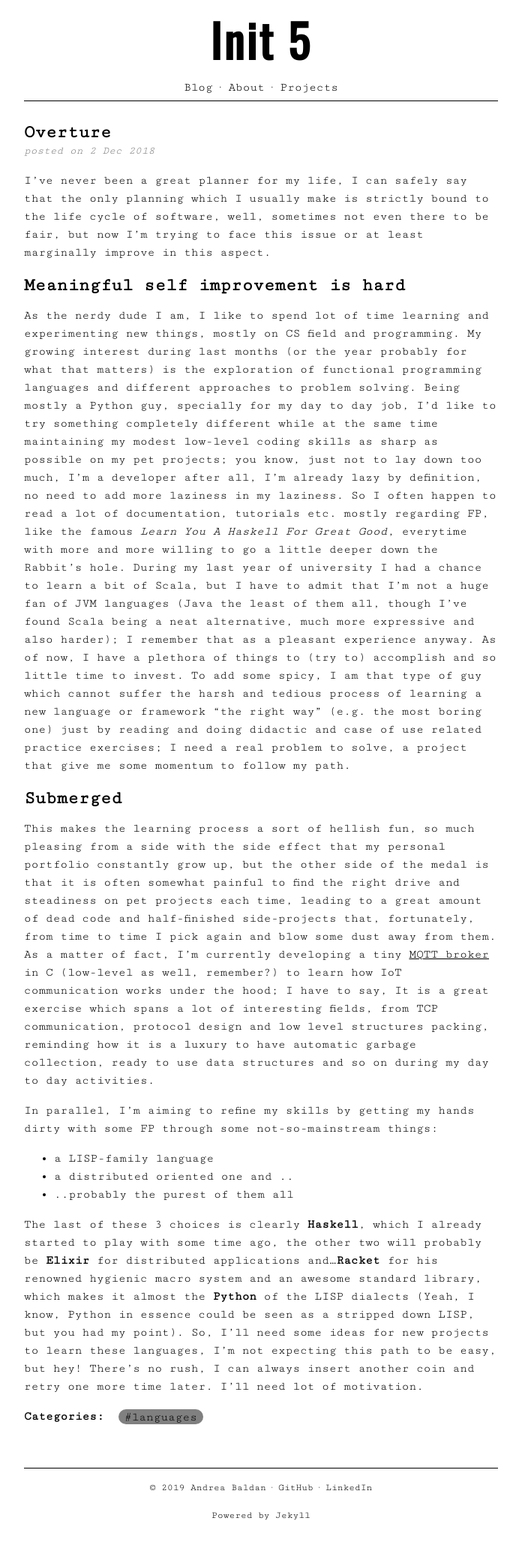
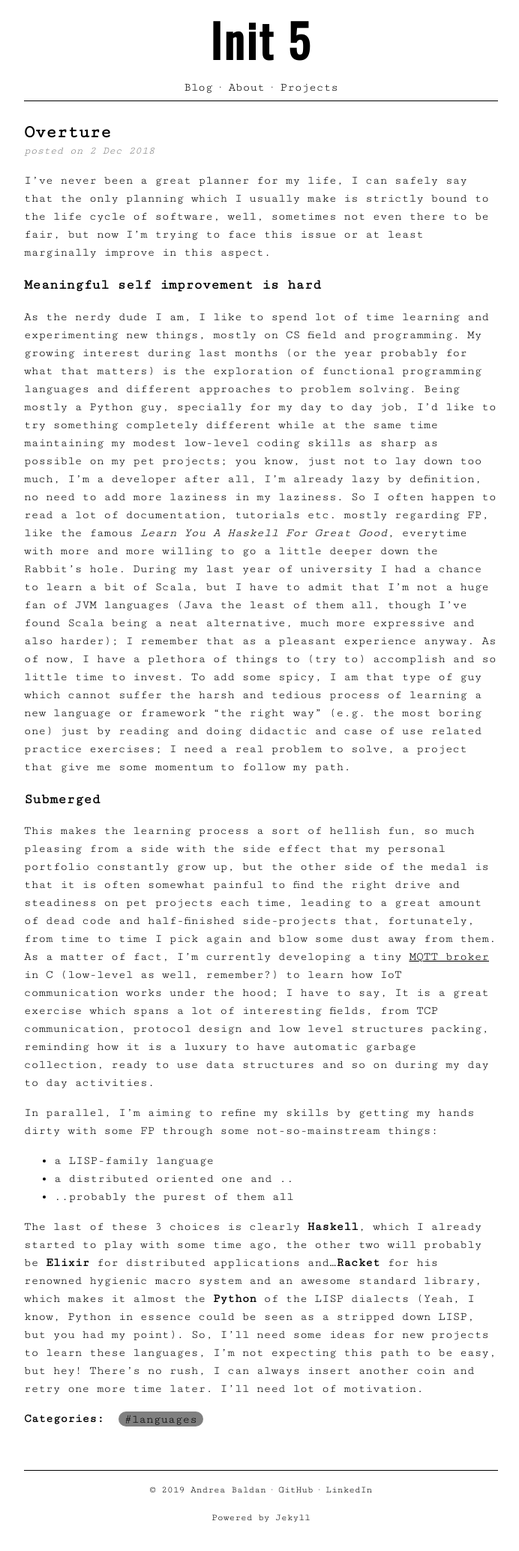
Before and after one commit to codepr/codepr.github.io, a Jekyll site: the page built from _posts/2018-12-02-submerged.md, in a window 1280 px wide. Shown: the whole page at 75% size, without its empty margins (292-984 px from the left). Built offline with Jekyll 4.4.1, drawn with Linux system fonts in a browser that asks for light colours.

```diff
--- a/_posts/2018-12-02-submerged.md
+++ b/_posts/2018-12-02-submerged.md
@@ -13,7 +13,7 @@ issue or at least marginally improve in this aspect.
 
 <!--more-->
 
-## Meaningful self improvement is hard
+### Meaningful self improvement is hard
 
 As the nerdy dude I am, I like to spend lot of time learning and experimenting
 new things, mostly on CS field and programming. My growing interest during last
@@ -38,7 +38,7 @@ just by reading and doing didactic and case of use related practice exercises;
 I need a real problem to solve, a project that give me some momentum to follow
 my path.
 
-## Submerged
+### Submerged
 
 This makes the learning process a sort of hellish fun, so much pleasing from a
 side with the side effect that my personal portfolio constantly grow up, but
```
